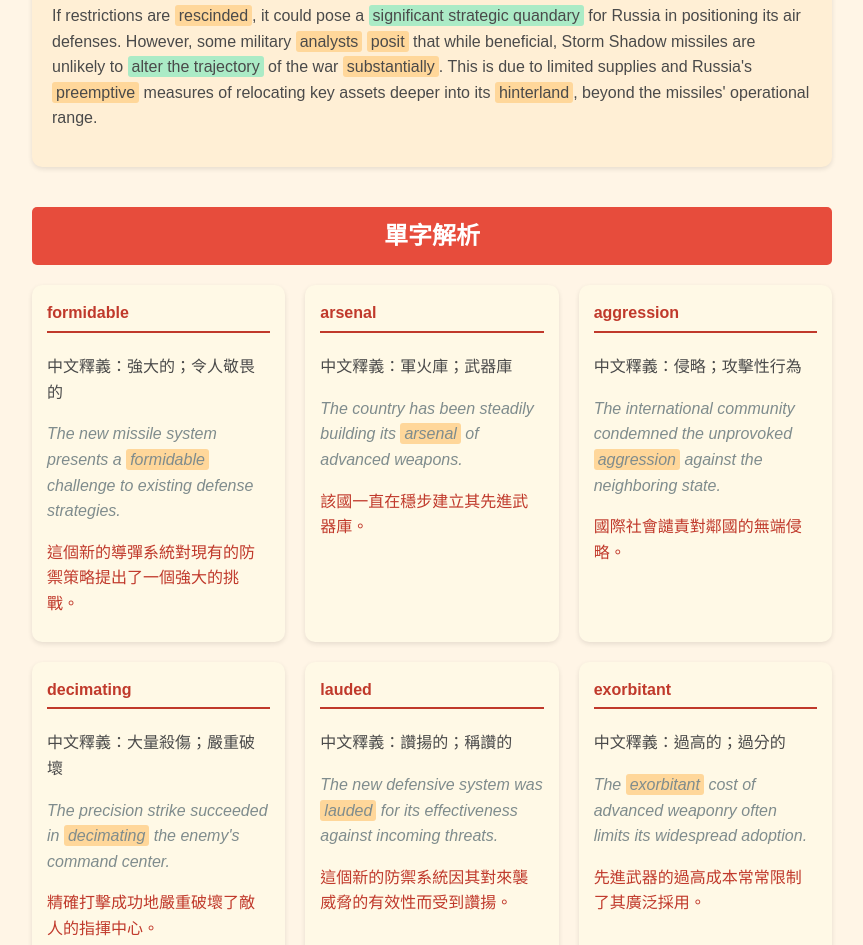
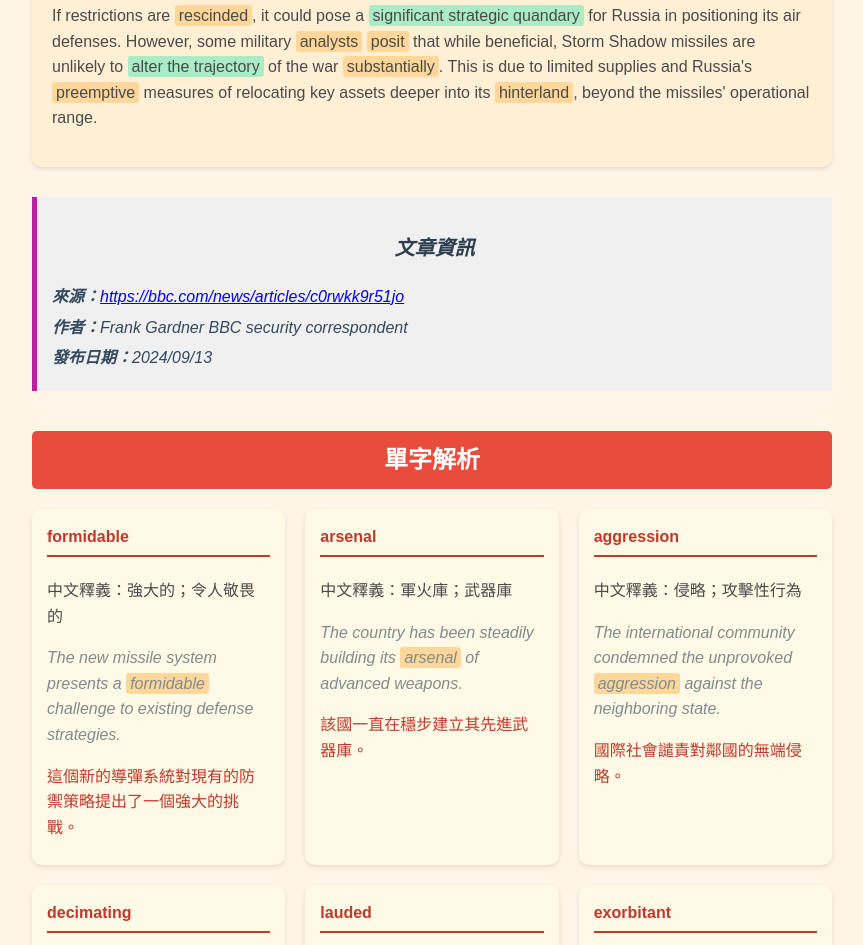
Before and after one commit to Ftkbot/vocabulary-learning-website3, a plain HTML site: page index.html in a window 1280 px wide. Shown: the part 677-1622 px from the top of the page, without its empty margins (208-1071 px from the left). Drawn offline with Linux system fonts and the light colour scheme.

Commit message:
Update index.html

```diff
--- a/index.html
+++ b/index.html
@@ -120,6 +120,18 @@
     background-color: rgb(255, 157, 0);
     color:#fff5e6;
   }
+  .source-info {
+    background-color: #f0f0f0;
+    border-left: 5px solid #bb20a1;
+    padding: 15px;
+    margin-top: 30px;
+    margin-bottom: 30px;
+    font-style: italic;
+    color: #34495e;
+  }
+  .source-info p {
+    margin: 5px 0;
+  }
 </style>
 </head>
 <body>
@@ -142,7 +154,12 @@
     If restrictions are <span class="highlight-word">rescinded</span>, it could pose a <span class="highlight-phrase">significant strategic quandary</span> for Russia in positioning its air defenses. However, some military <span class="highlight-word">analysts</span> <span class="highlight-word">posit</span> that while beneficial, Storm Shadow missiles are unlikely to <span class="highlight-phrase">alter the trajectory</span> of the war <span class="highlight-word">substantially</span>. This is due to limited supplies and Russia's <span class="highlight-word">preemptive</span> measures of relocating key assets deeper into its <span class="highlight-word">hinterland</span>, beyond the missiles' operational range.
   </p>
 </div>
-
+<div class="source-info">
+    <h3>文章資訊</h3>
+    <p><strong>來源：</strong><span id="article-source"><a href="https://www.bbc.com/news/articles/c0rwkk9r51jo">https://bbc.com/news/articles/c0rwkk9r51jo</a></span></p>
+    <p><strong>作者：</strong><span id="article-author">Frank Gardner BBC security correspondent</span></p>
+    <p><strong>發布日期：</strong><span id="article-date">2024/09/13</span></p>
+  </div>
 <h2 class="words">單字解析</h2>
 <div class="word-grid">
   <div class="word-card">
@@ -249,7 +266,7 @@
     <h4>precipitate a wider conflict</h4>
     <p class="definition">中文釋義：引發更大規模的衝突</p>
     <p class="example">There are concerns that the use of these weapons could <span class="highlight-phrase">precipitate a wider conflict</span> involving multiple nations.</p>
-    <p class="translation">有人擔心使用這些武。</p>
+    <p class="translation">有人擔心，使用這些武器可能會引發涉及多個國家的更廣泛衝突</p>
   </div>
   </div>
 <h2 id="chineseh2">文章中文翻譯</h2>
@@ -264,5 +281,6 @@
 
       <p>如果這些限制被取消,俄羅斯在部署防空系統時將面臨重大戰略困境。然而,一些軍事分析家認為,儘管風暴之影導彈有益,但不太可能實質性地改變戰爭走向。這是因為導彈供應有限,而且俄羅斯已採取預防措施,將關鍵資產轉移到更深入的腹地,超出了這些導彈的作戰範圍。</p>
     </div>
+    <p>本網頁由"林知宸"製作</p>
 </body>
 </html>
```
